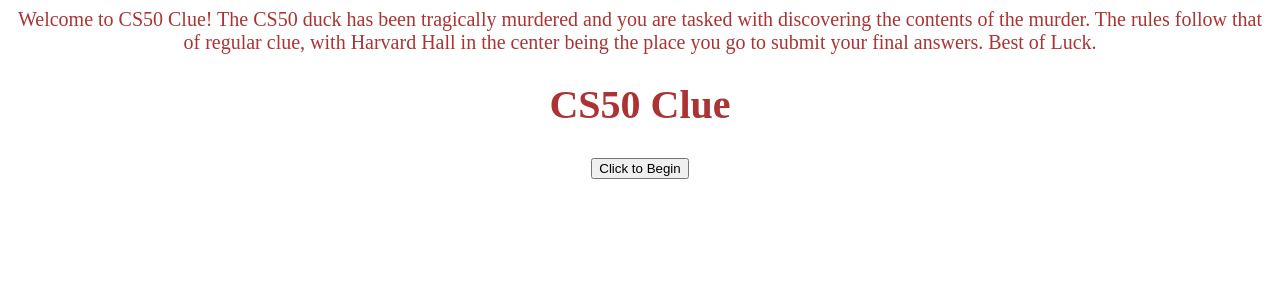
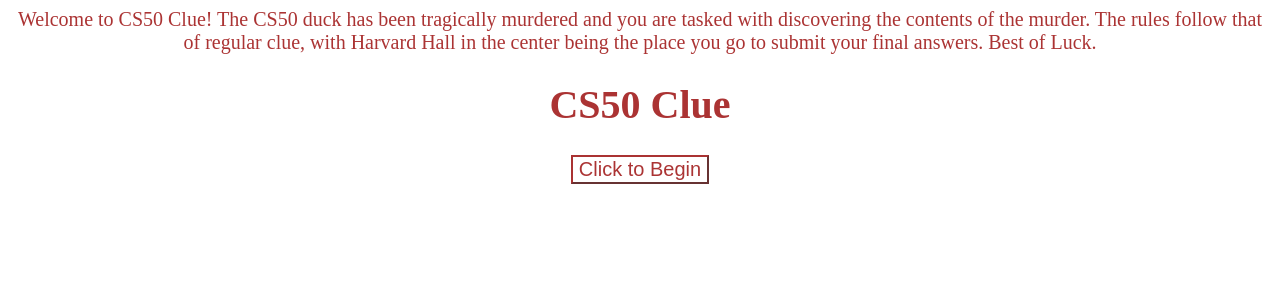
Before and after one commit to milligang/clue-final-project, a Flask app: page / in a window 1280 px wide. Shown: the top 300 px of the page. Run offline with Flask 3, Linux system fonts and the light colour scheme; some libraries are stand-ins or nearby versions.

Commit message:
Wed, Dec 6, 2023, 7:17 PM -05:00

```diff
--- a/static/styles.css
+++ b/static/styles.css
@@ -55,6 +55,9 @@
     width: 85%;
 }
 
-.button {
-
+button {
+    color: rgba(150, 0, 0, 0.8);
+    font-size: 20px;
+    background-color: white;
+    border-color: rgba(150, 0, 0, 0.8);
 }
```
Also changed, not shown: clue.db.
